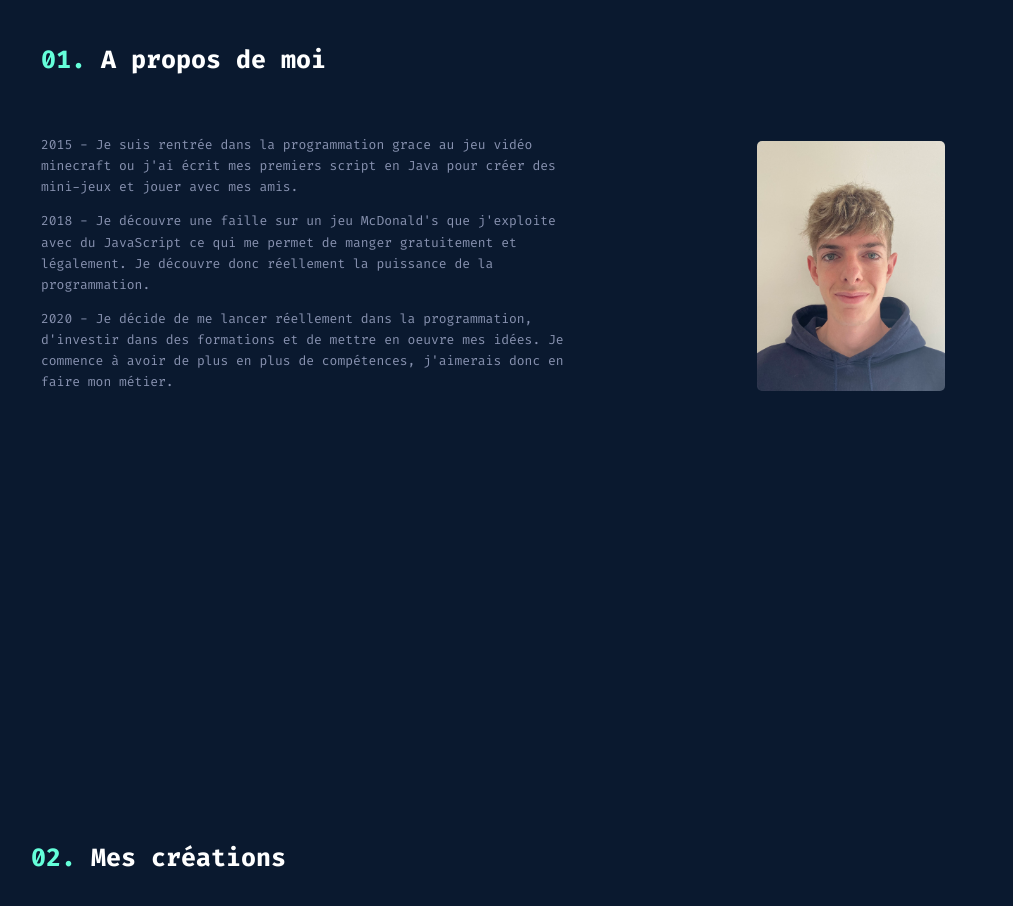
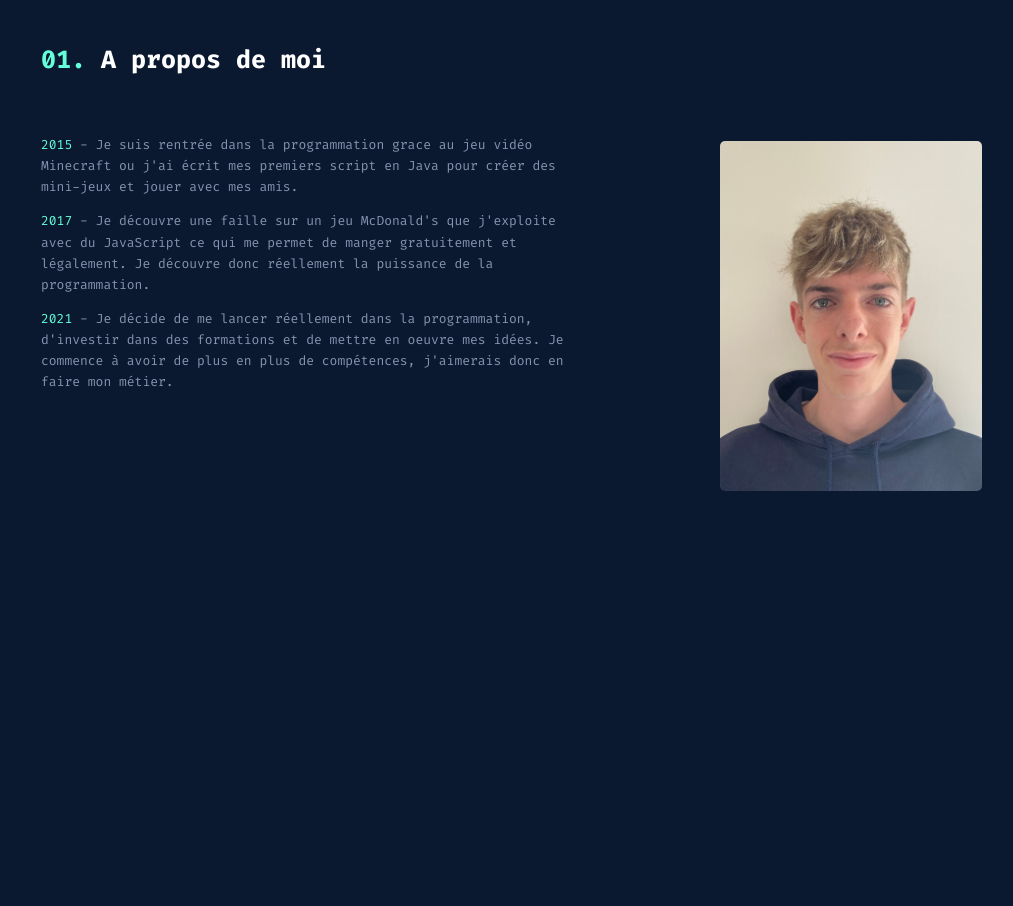
Before and after one commit to romaindemeure/Portfolio, a Vue app: page / in a window 1280 px wide. Shown: the part 1100-2006 px from the top of the page, without its empty margins (59-1072 px from the left). Built offline with nearby package versions, Linux system fonts and the light colour scheme.

Commit message:
Modif detail apropos.vue

```diff
--- a/src/components/Apropos.vue
+++ b/src/components/Apropos.vue
@@ -12,9 +12,9 @@
                 <div class="text">
 
                     <div class="aboutDivText">
-                        <p class="aboutText">2015 - Je suis rentrée dans la programmation grace au jeu vidéo minecraft ou j'ai écrit mes premiers script en Java pour créer des mini-jeux et jouer avec mes amis.</p>
-                        <p class="aboutText">2018 - Je découvre une faille sur un jeu McDonald's que j'exploite avec du JavaScript ce qui me permet de manger gratuitement et légalement. Je découvre donc réellement la puissance de la programmation.</p>
-                        <p class="aboutText">2020 - Je décide de me lancer réellement dans la programmation, d'investir dans des formations et de mettre en oeuvre mes idées. Je commence à avoir de plus en plus de compétences, j'aimerais donc en faire mon métier.</p>
+                        <p class="aboutText"><span class="color">2015</span>  - Je suis rentrée dans la programmation grace au jeu vidéo Minecraft ou j'ai écrit mes premiers script en Java pour créer des mini-jeux et jouer avec mes amis.</p>
+                        <p class="aboutText"><span class="color">2017</span> - Je découvre une faille sur un jeu McDonald's que j'exploite avec du JavaScript ce qui me permet de manger gratuitement et légalement. Je découvre donc réellement la puissance de la programmation.</p>
+                        <p class="aboutText"><span class="color">2021</span> - Je décide de me lancer réellement dans la programmation, d'investir dans des formations et de mettre en oeuvre mes idées. Je commence à avoir de plus en plus de compétences, j'aimerais donc en faire mon métier.</p>
                     </div>
 
                     <div class="aboutPicture">
@@ -63,6 +63,9 @@
     width: auto;
 }
 
+.color {
+    color: #64FFDA;
+}
 @media only screen and (min-width: 900px) {
 
     .container {
@@ -92,9 +95,9 @@
         margin: 20px 0;
     }
     .container .about .section .aboutPicture .me {
+        border-radius: 5px;
+        height: 350px;
         margin-top: 0;
-        border-radius: 5px;
-        height: 250px;
         width: auto;
     }
 
```
